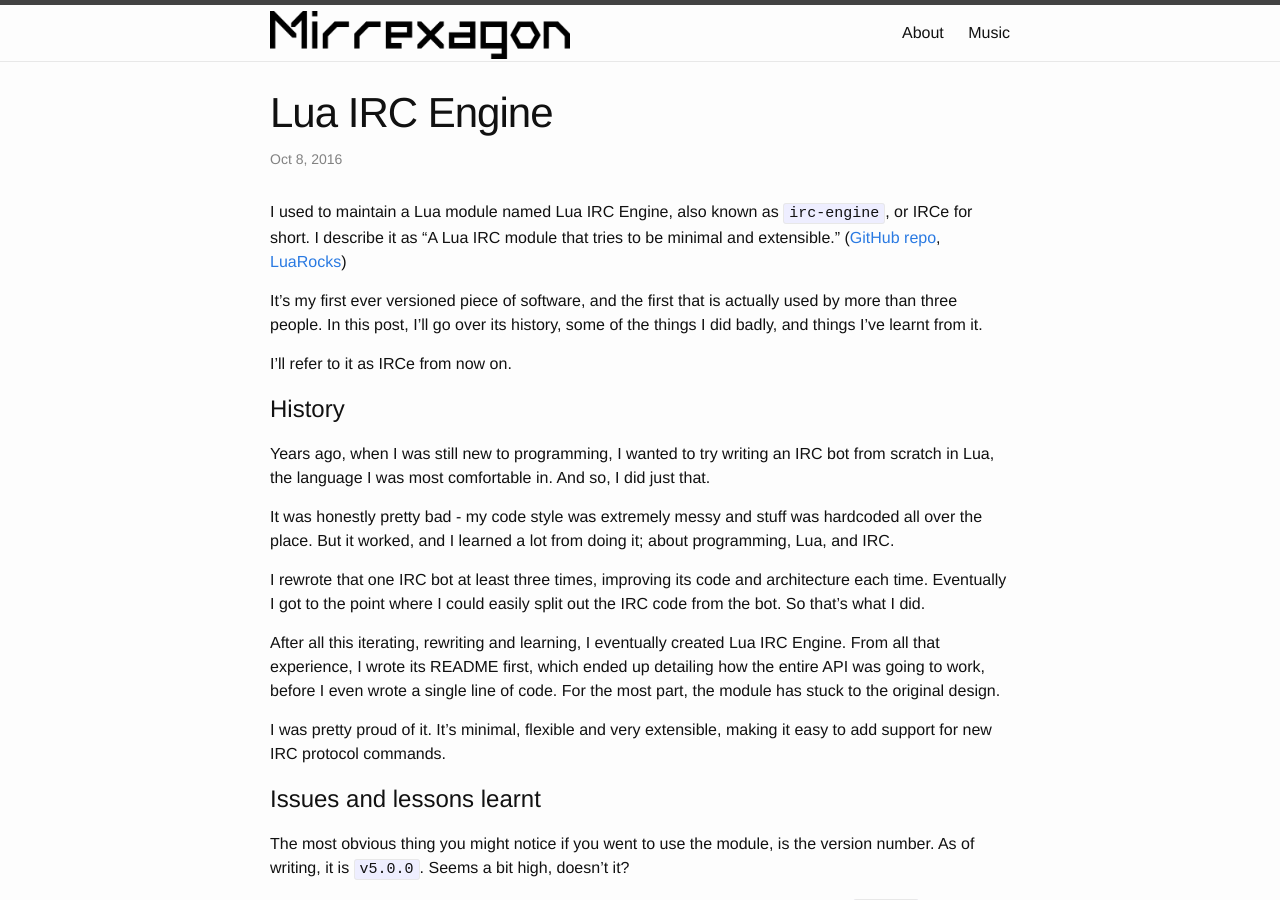
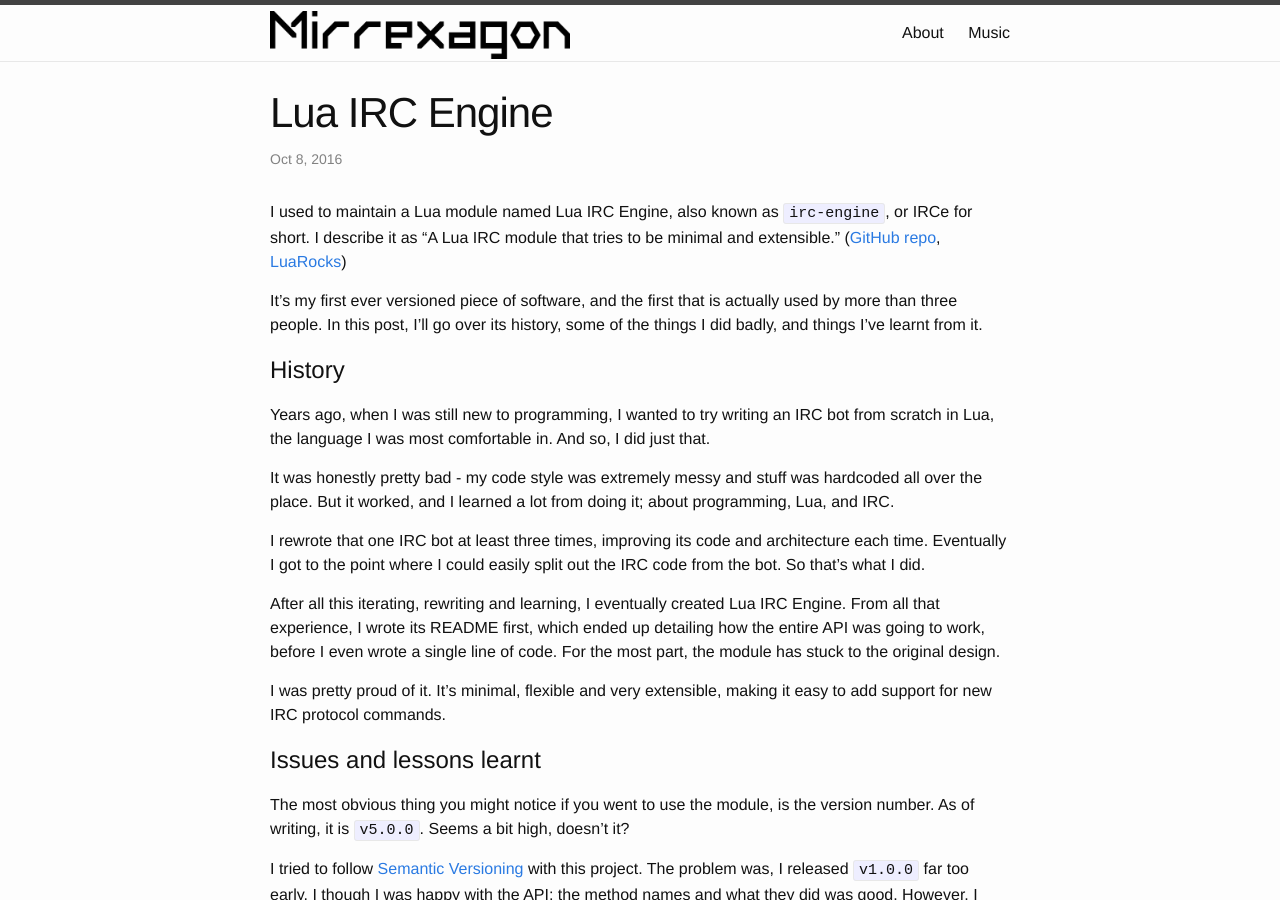
Before and after one commit to legospacy/legospacy.github.io, a Jekyll site: the page built from _posts/2016-10-08-lua-irc-engine.md, in a window 1280 px wide and 900 px high. Built offline with Jekyll 4.4.1, drawn with Linux system fonts in a browser that asks for light colours.

Commit message:
post: remove line I don't need

```diff
--- a/_posts/2016-10-08-lua-irc-engine.md
+++ b/_posts/2016-10-08-lua-irc-engine.md
@@ -6,8 +6,6 @@ title: "Lua IRC Engine"
 I used to maintain a Lua module named Lua IRC Engine, also known as `irc-engine`, or IRCe for short. I describe it as "A Lua IRC module that tries to be minimal and extensible." ([GitHub repo](https://github.com/mirrexagon/lua-irc-engine), [LuaRocks](https://luarocks.org/modules/mirrexagon/irc-engine))
 
 It's my first ever versioned piece of software, and the first that is actually used by more than three people. In this post, I'll go over its history, some of the things I did badly, and things I've learnt from it.
-
-I'll refer to it as IRCe from now on.
 
 
 # History
```
